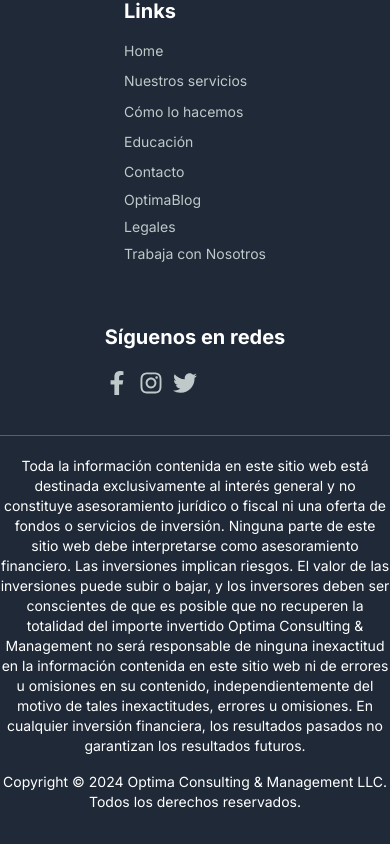
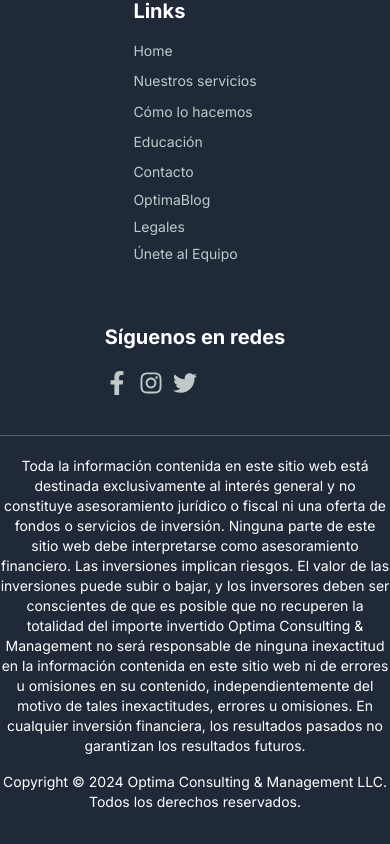
Before and after one commit to fedeheisemberg/Optima-Landing-Page, a Next.js app: page / in a window 390 px wide. Shown: the part 8721-9565 px from the top of the page. Built offline with nearby package versions, Linux system fonts and the light colour scheme; no server answers.

Commit message:
Formulario provisorio

```diff
--- a/components/footer.js
+++ b/components/footer.js
@@ -54,7 +54,7 @@
             </li>
             <li>
               <a href="https://forms.gle/aCkad8dtzoVQK7Wx8" target="_blank" rel="noopener noreferrer" className="hover:text-primary-500">
-              Trabaja con Nosotros
+              Únete al Equipo
               </a>
             </li>
 
--- a/components/header/new.js
+++ b/components/header/new.js
@@ -104,7 +104,7 @@
           </a>
           <a
             href="https://forms.gle/aCkad8dtzoVQK7Wx8" target="_blank" rel="noopener noreferrer"
-            className="block px-3 py-2 mt-4 text-sm font-medium text-gray-700 rounded-md hover:bg-gray-200 lg:mt-0 lg:inline-block"
+            className="px-3 py-2 text-sm font-medium text-gray-100 rounded-md hover:bg-gray-200 lg:mx-2 hover:text-gray-800"
           >
             Únete al Equipo
           </a>
```
